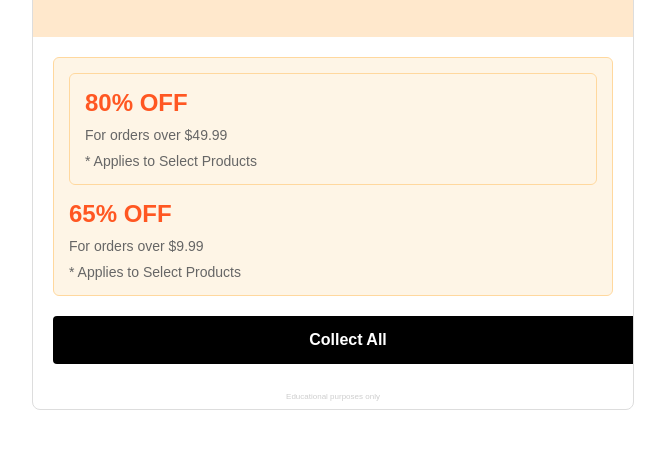
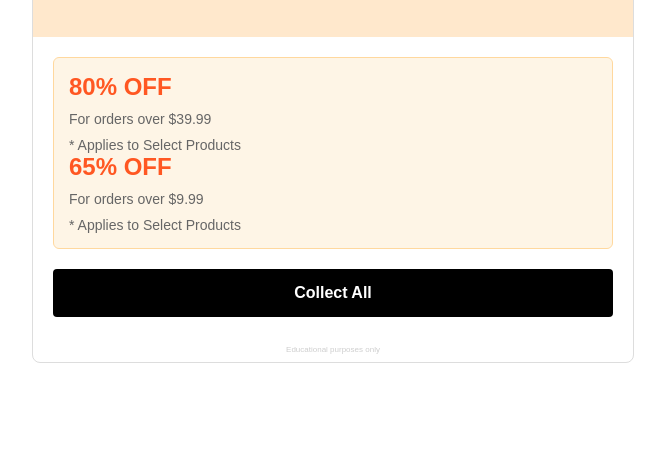
Before and after one commit to dioxair/shein-phising-campaign, a plain HTML site: page shein-email.html in a window 1280 px wide. Shown: the part 103-552 px from the top of the page, without its empty margins (307-972 px from the left). Drawn offline with Linux system fonts and the light colour scheme.

Commit message:
Fix some small email issues

```diff
--- a/shein-email.html
+++ b/shein-email.html
@@ -52,7 +52,6 @@
       }
       .collect-btn {
         display: block;
-        width: 100%;
         padding: 15px;
         text-align: center;
         background-color: #000000;
@@ -81,11 +80,9 @@
       </div>
       <div class="deal-container">
         <div class="deal-card">
-          <div class="deal-card">
-            <h2>80% OFF</h2>
-            <p>For orders over $49.99</p>
-            <p>* Applies to Select Products</p>
-          </div>
+          <h2>80% OFF</h2>
+          <p>For orders over $39.99</p>
+          <p>* Applies to Select Products</p>
           <h2>65% OFF</h2>
           <p>For orders over $9.99</p>
           <p>* Applies to Select Products</p>
```
